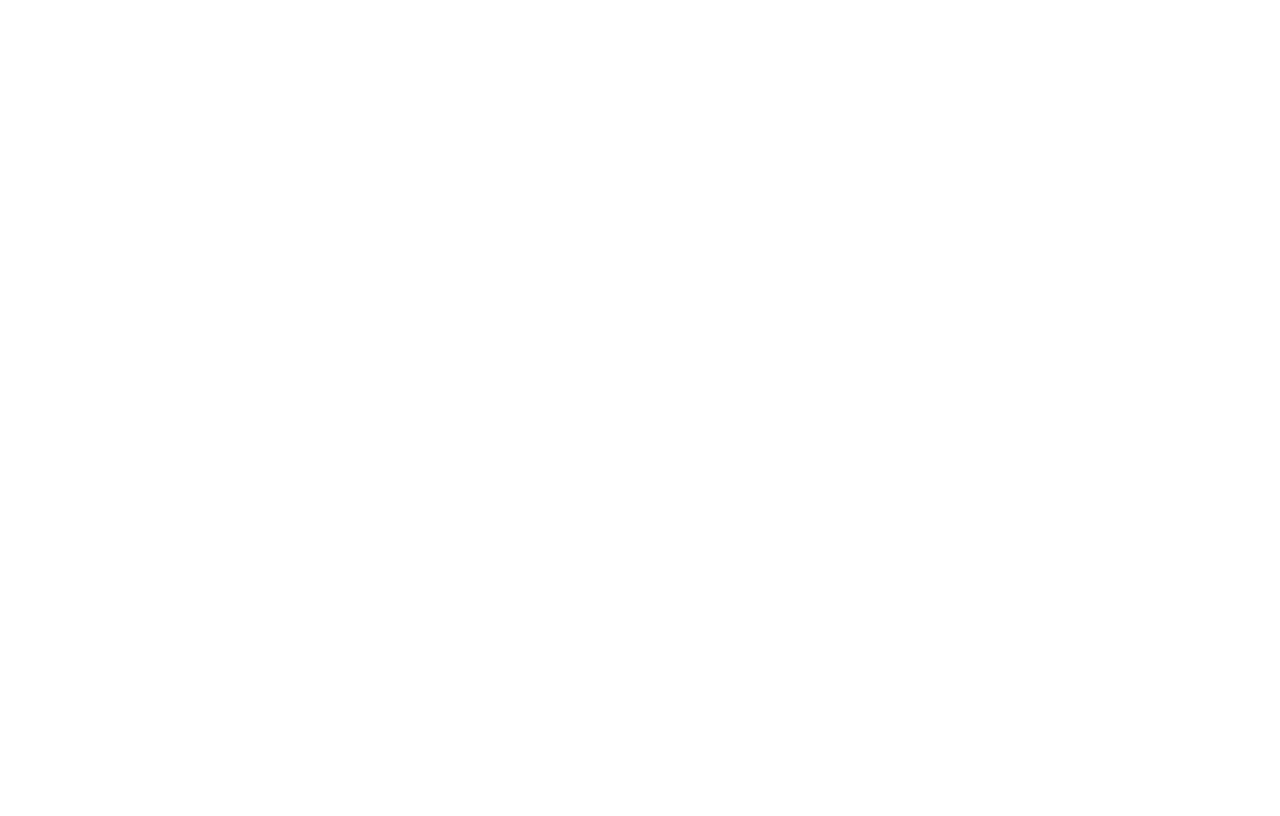
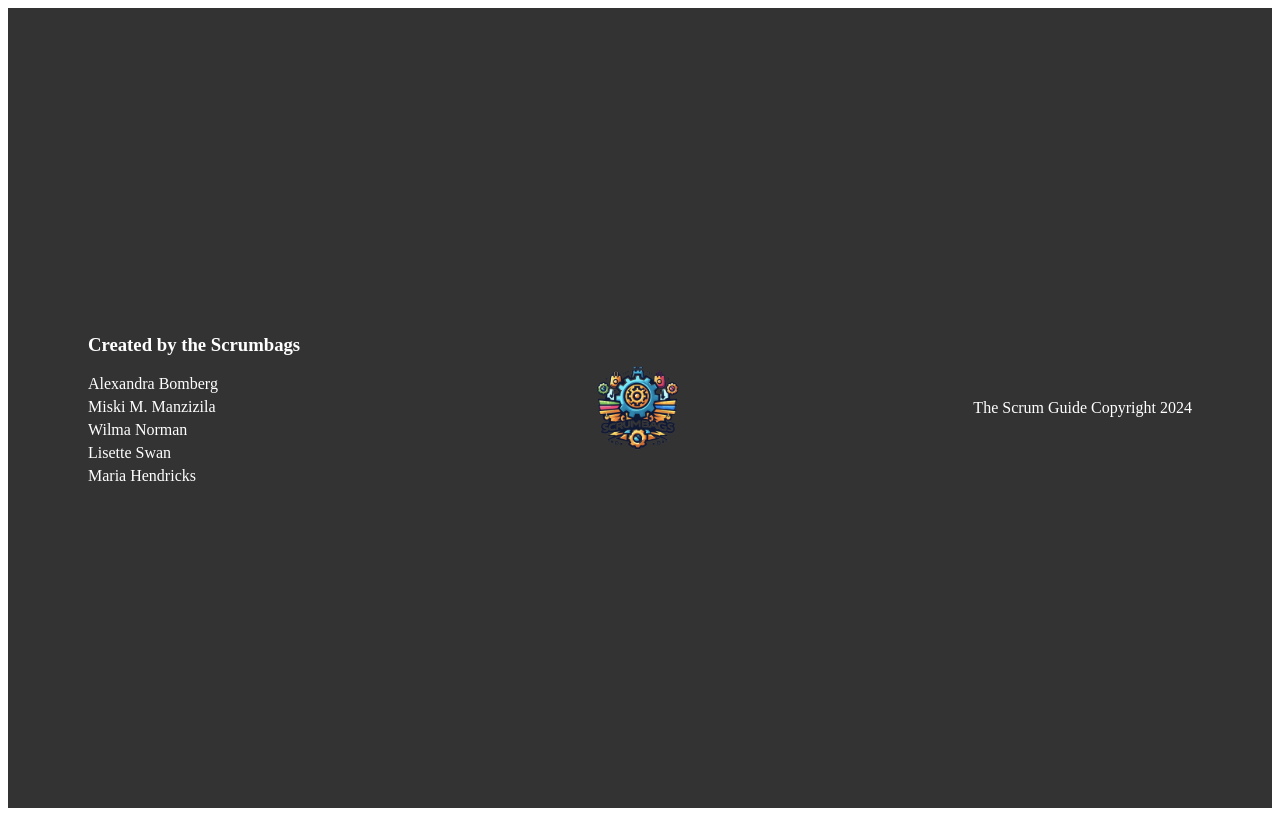
Before and after one commit to Wilma-Norman/Scrum-Project-assignment, a React (Vite) app: page /events in a window 1280 px wide. Built offline with nearby package versions, Linux system fonts and the light colour scheme.

Commit message:
Implement he footer component with stying and logo img

```diff
--- a/src/App.jsx
+++ b/src/App.jsx
@@ -4,7 +4,9 @@ import Home from './Pages/Home'
 import ScrumTeam from './Pages/ScrumTeam'
 import SprintEvents from './Pages/SprintEvents'
 import { Routes, Route } from 'react-router-dom'
+import Footer from './Components/Global/Footer/footer'
 import './App.css'
+
 
 function App() {
 
@@ -17,6 +19,7 @@ function App() {
         <Route path='scrum-team' element={<ScrumTeam />}/>
         <Route path='events' element={<SprintEvents />}/>
       </Routes>
+      <Footer />
     </>
   )
 }
--- /dev/null
+++ b/src/Components/Global/Footer/footer.css
@@ -0,0 +1,33 @@
+.footer {
+  width: 100%;
+  box-sizing: border-box;
+  display: flex;
+  justify-content: space-between;
+  align-items: center;
+  padding: 80px;
+  background-color: #333;
+  color: white;
+}
+
+.footer-section {
+  display: flex;
+  flex-direction: column;
+}
+
+.footer-left ul {
+  list-style: none;
+  padding: 0;
+}
+
+.footer-left ul li {
+  margin: 5px 0;
+}
+
+.footer-right p {
+  text-align: right;
+}
+
+.footer img {
+  height: auto;
+  width: 100px;
+}
--- /dev/null
+++ b/src/Components/Global/Footer/footer.jsx
@@ -0,0 +1,30 @@
+import React from "react";
+import './footer.css';
+
+const Footer = () => {
+  return (
+    <footer className="footer">
+      <div className="footer-left">
+        <h3>Created by the Scrumbags</h3>
+        <ul>
+          <li>Alexandra Bomberg</li>
+          <li>Miski M. Manzizila</li>
+          <li>Wilma Norman</li>
+          <li>Lisette Swan</li>
+          <li>Maria Hendricks</li>
+        </ul>
+      </div>
+
+      <div className="footer-center">
+      <img src="/Images/logo_transparant.png" alt="Logo transparant" style={{ maxWidth: '100px' }} />
+      </div>
+
+      <div className="footer-right">
+        <p>The Scrum Guide Copyright 2024</p>
+      </div>
+
+    </footer>
+  );
+};
+
+export default Footer;
```
Also changed, not shown: src/Components/ScrumTeam/scrumTeamHero.js (added, +38 -0 lines), Public/Images/logo.png (added), Public/Images/logo_transparant.png (added).
